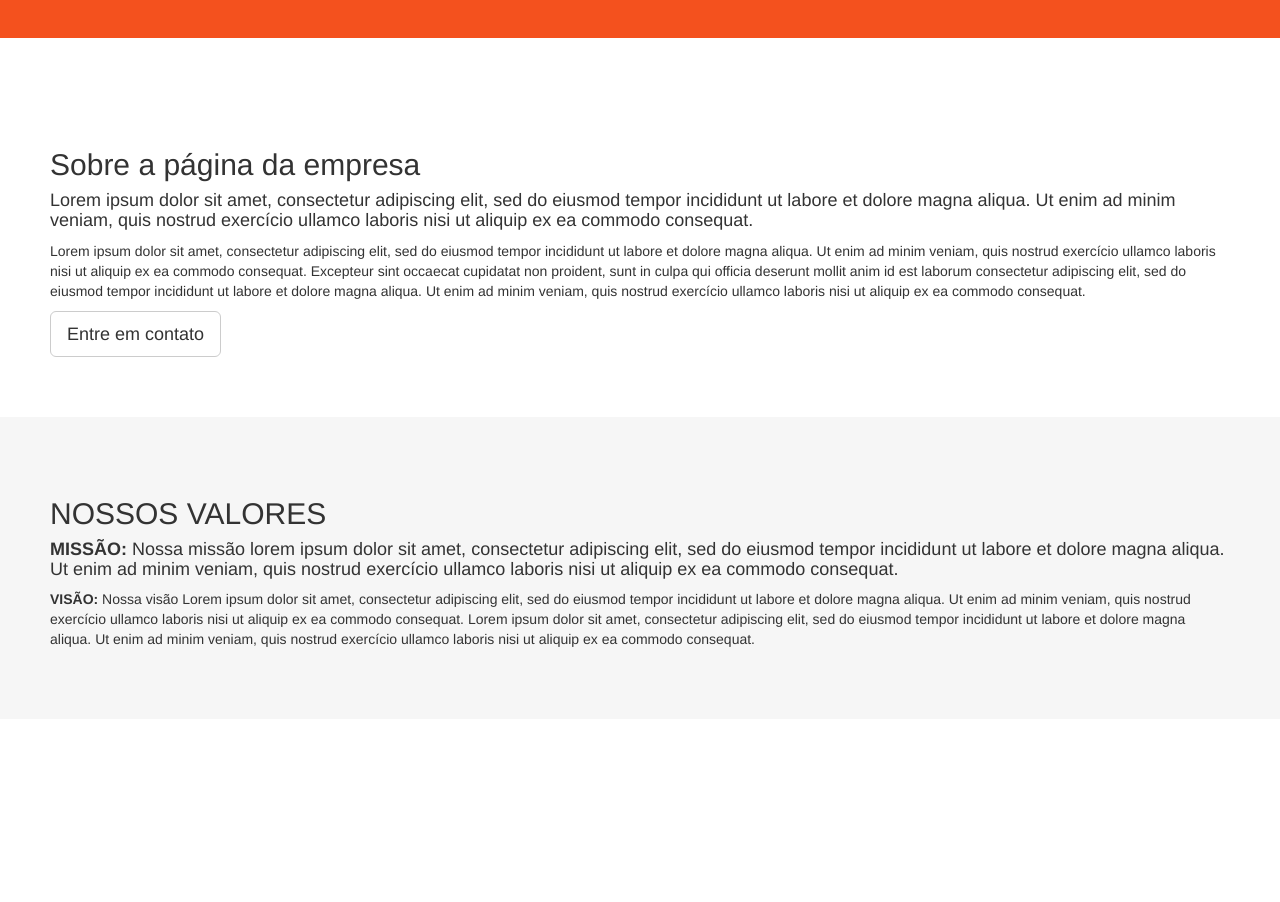
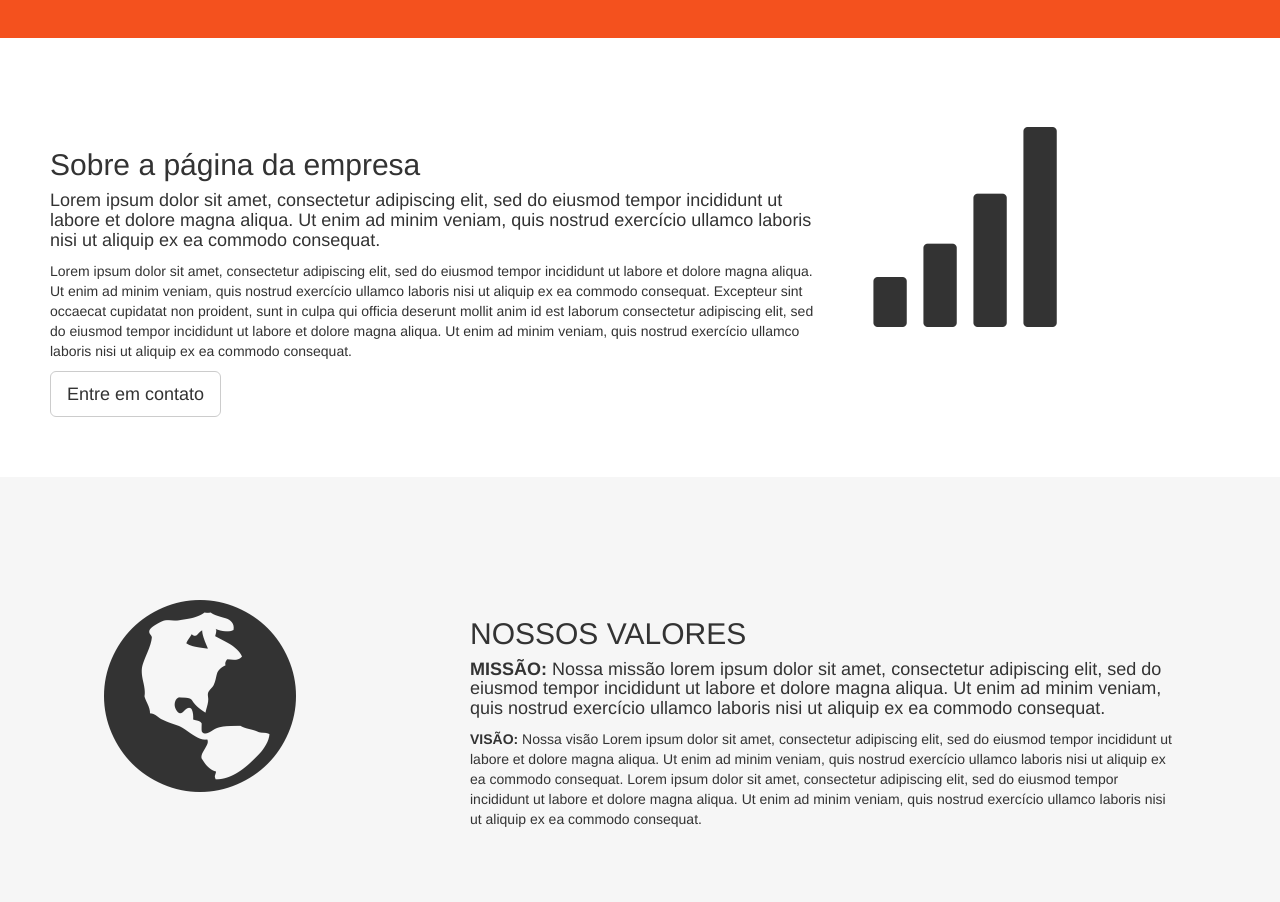
Before and after one commit to mauricioweb/bootstrap_theme_company, a plain HTML site: page public_html/index.html in a window 1280 px wide. Shown: the part 340-1242 px from the top of the page. Before the commit the page ends 1059 px from the top, so only its background shows below. Drawn offline with nearby package versions, Linux system fonts and the light colour scheme.

Commit message:
Adicionando uma grade

```diff
--- a/public_html/index.html
+++ b/public_html/index.html
@@ -22,9 +22,17 @@
       color: #fff;
       padding: 100px 25px;
     }
-
     .container-fluid {
       padding: 60px 50px;
+    }
+    .logo {
+      font-size: 200px;
+    }
+    @media screen and (max-width: 768px) {
+      .col-sm-4 {
+        text-align: center;
+        margin: 25px 0;
+      }
     }
 </style>
 
@@ -44,17 +52,33 @@
       </div>
 
       <div class="container-fluid">
+        <div class="row">
+          <div class="col-sm-8">
             <h2>Sobre a página da empresa</h2>
             <h4>Lorem ipsum dolor sit amet, consectetur adipiscing elit, sed do eiusmod tempor incididunt ut labore et dolore magna aliqua. Ut enim ad minim veniam, quis nostrud exercício ullamco laboris nisi ut aliquip ex ea commodo consequat.</h4>
             <p>Lorem ipsum dolor sit amet, consectetur adipiscing elit, sed do eiusmod tempor incididunt ut labore et dolore magna aliqua. Ut enim ad minim veniam, quis nostrud exercício ullamco laboris nisi ut aliquip ex ea commodo consequat. Excepteur sint occaecat cupidatat non proident, sunt in culpa qui officia deserunt mollit anim id est laborum consectetur adipiscing elit, sed do eiusmod tempor incididunt ut labore et dolore magna aliqua. Ut enim ad minim veniam, quis nostrud exercício ullamco laboris nisi ut aliquip ex ea commodo consequat.</p>
             <button class="btn btn-default btn-lg">Entre em contato</button>
           </div>
+          <div class="col-sm-4">
+            <span class="glyphicon glyphicon-signal logo"></span>
+          </div>
+        </div>
+      </div>
 
       <div class="container-fluid bg-grey">
+        <div class="container-fluid bg-grey">
+          <div class="row">
+            <div class="col-sm-4">
+              <span class="glyphicon glyphicon-globe logo"></span>
+            </div>
+            <div class="col-sm-8">
               <h2>NOSSOS VALORES</h2>
               <h4><strong>MISSÃO:</strong> Nossa missão lorem ipsum dolor sit amet, consectetur adipiscing elit, sed do eiusmod tempor incididunt ut labore et dolore magna aliqua. Ut enim ad minim veniam, quis nostrud exercício ullamco laboris nisi ut aliquip ex ea commodo consequat.</h4>
               <p><strong>VISÃO:</strong> Nossa visão Lorem ipsum dolor sit amet, consectetur adipiscing elit, sed do eiusmod tempor incididunt ut labore et dolore magna aliqua. Ut enim ad minim veniam, quis nostrud exercício ullamco laboris nisi ut aliquip ex ea commodo consequat. Lorem ipsum dolor sit amet, consectetur adipiscing elit, sed do eiusmod tempor incididunt ut labore et dolore magna aliqua. Ut enim ad minim veniam, quis nostrud exercício ullamco laboris nisi ut aliquip ex ea commodo consequat.</p>
             </div>
+          </div>
+        </div>
+      </div>
 
 </body>
 </html>
```
Lines whose indentation alone changed are shown as unchanged.
